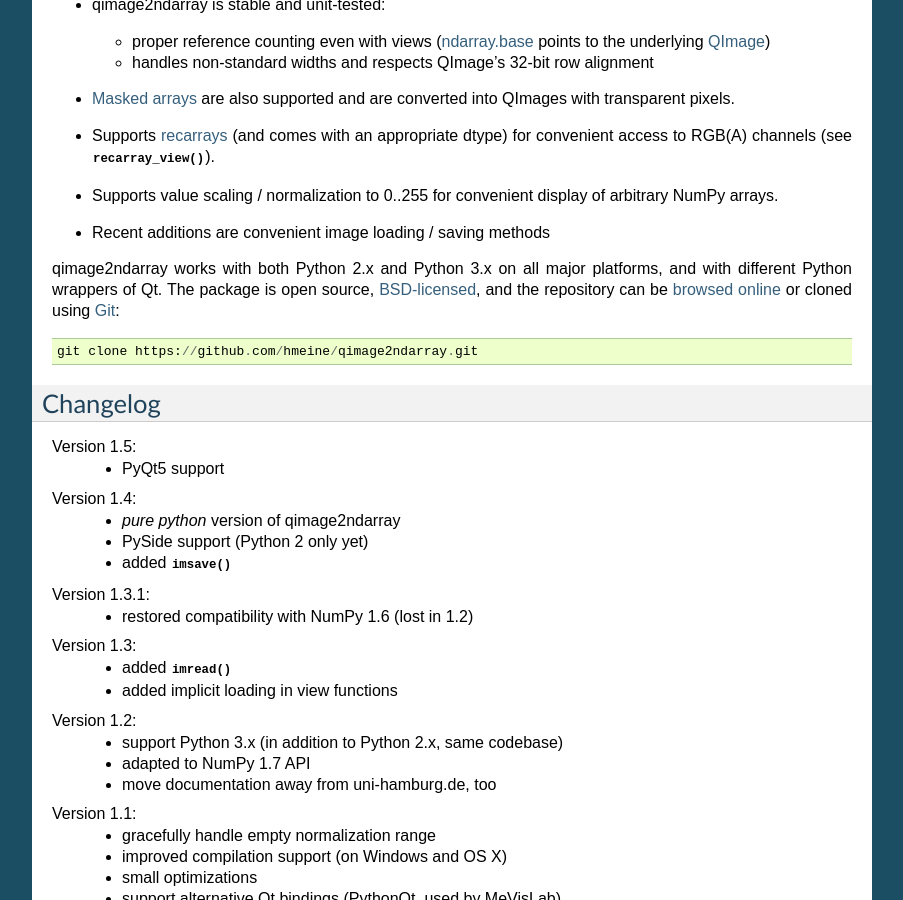
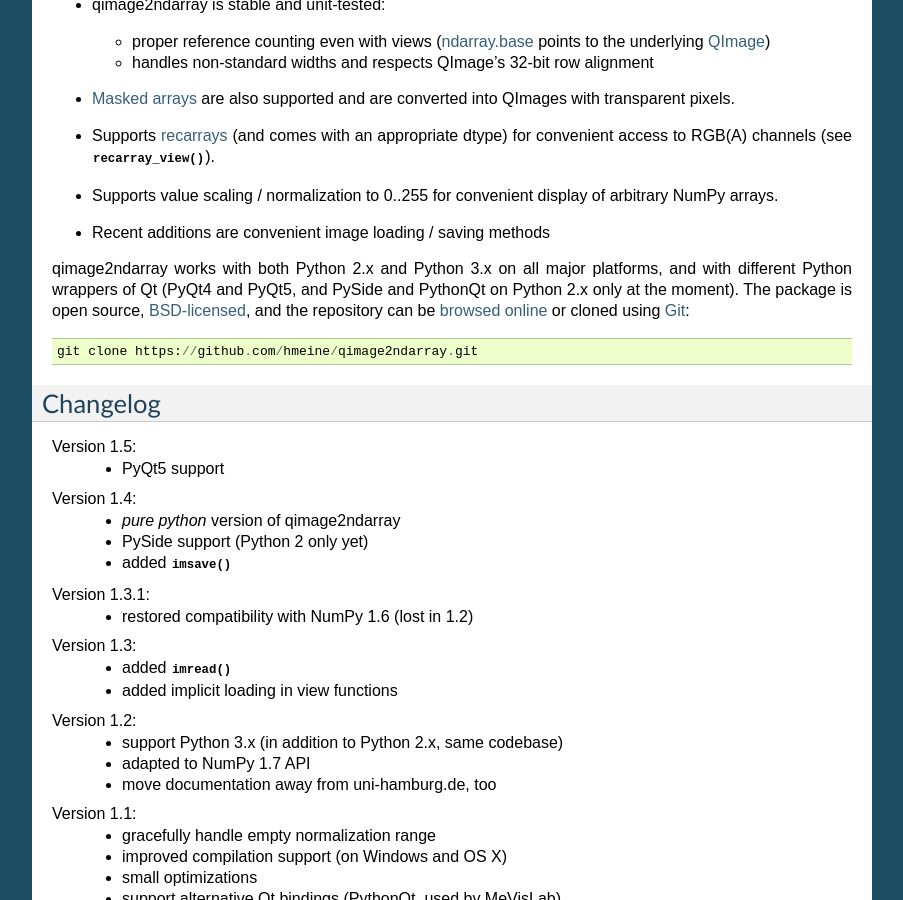
Before and after one commit to hmeine/qimage2ndarray, a Sphinx documentation site: the page built from doc/index.rst, in a window 1280 px wide and 900 px high, scrolled down 385 px. Shown: the whole window, without its empty margins (198-1101 px from the left). Built offline with Sphinx 7.4.7, drawn with Linux system fonts in a browser that asks for light colours.

Commit message:
explicitly mention different Qt wrappers in docs

```diff
--- a/doc/index.rst
+++ b/doc/index.rst
@@ -46,9 +46,10 @@
 .. _masked arrays: http://docs.scipy.org/doc/numpy/reference/maskedarray.generic.html
 
 qimage2ndarray works with both Python 2.x and Python 3.x on all major
-platforms, and with different Python wrappers of Qt.  The package is
-open source, BSD-licensed__, and the repository can be `browsed
-online`_ or cloned using Git_::
+platforms, and with different Python wrappers of Qt (PyQt4 and PyQt5,
+and PySide and PythonQt on Python 2.x only at the moment).  The
+package is open source, BSD-licensed__, and the repository can be
+`browsed online`_ or cloned using Git_::
 
   git clone https://github.com/hmeine/qimage2ndarray.git
 
```
